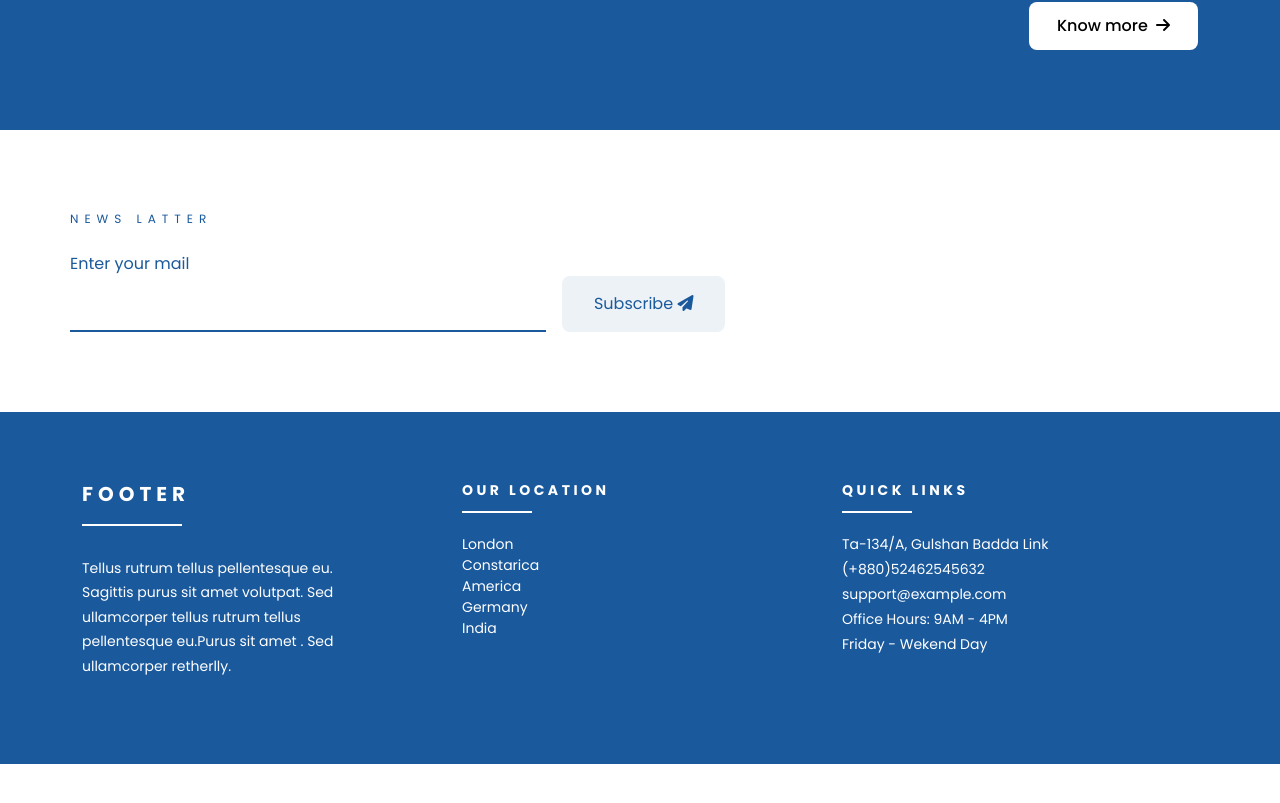
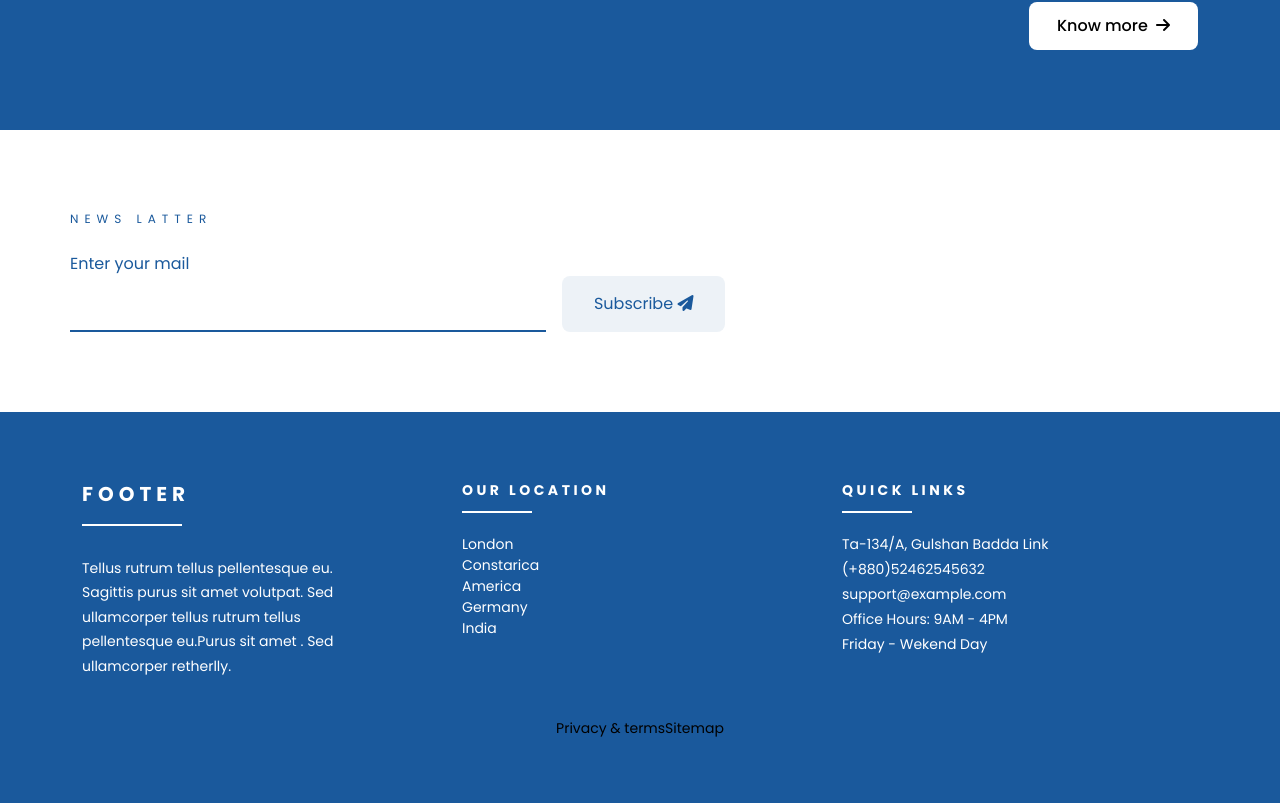
Before and after one commit to sas-cube-india/sydorg-v2, a Next.js app: page / in a window 1280 px wide. Shown: the part 4318-5121 px from the top of the page. Before the commit the page ends 5082 px from the top, so only its background shows below. Built offline with nearby package versions, Linux system fonts and the light colour scheme.

Commit message:
Update Footer.js
footer

```diff
--- a/src/components/Footer.js
+++ b/src/components/Footer.js
@@ -33,6 +33,14 @@ function Footer() {
                         </div>
                     </div>
                 </div>
+
+                <div className="col-md-12">
+        <div className="py-4 d-flex justify-content-center align-items-center">
+          <a className="mr-4" href="../privacy.html">Privacy &amp; terms</a>
+          <a href="../sitemap.xml">Sitemap</a>
+        </div>
+      </div>
+
             </footer>
         </>
     )
```
